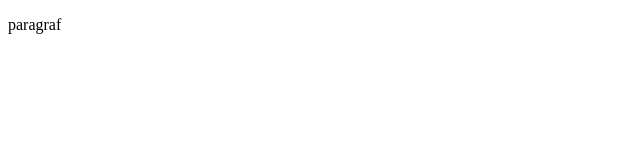
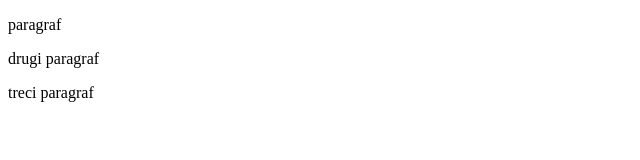
Before and after one commit to marko582/Primer, a plain HTML site: page index.html in a window 1280 px wide. Shown: the whole page, without its empty margins (0-640 px from the left). Drawn offline with Linux system fonts and the light colour scheme.

Commit message:
dodat paragraf

```diff
--- a/index.html
+++ b/index.html
@@ -7,6 +7,8 @@
 </head>
 <body>
     <p>paragraf</p>
+    <p>drugi paragraf</p>
+    <p>treci paragraf</p>
 
 </body>
 </html>
```
